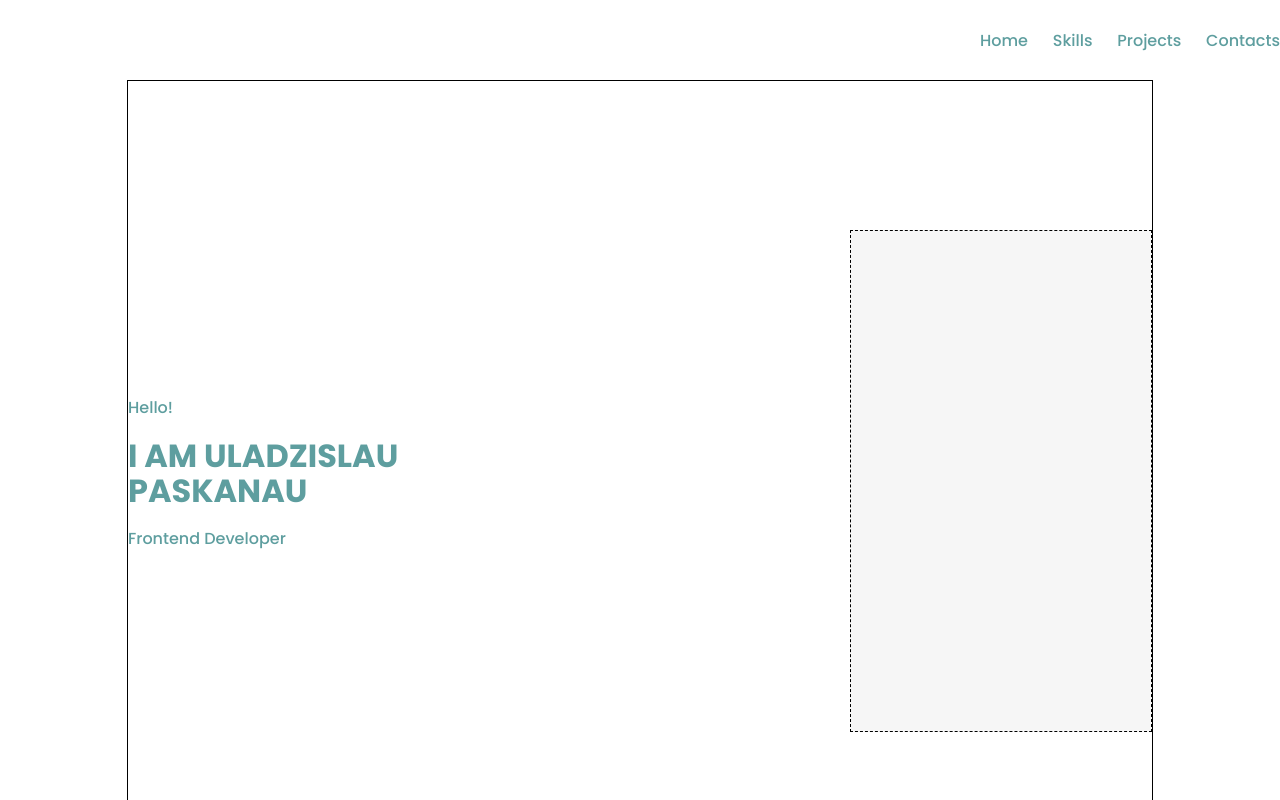
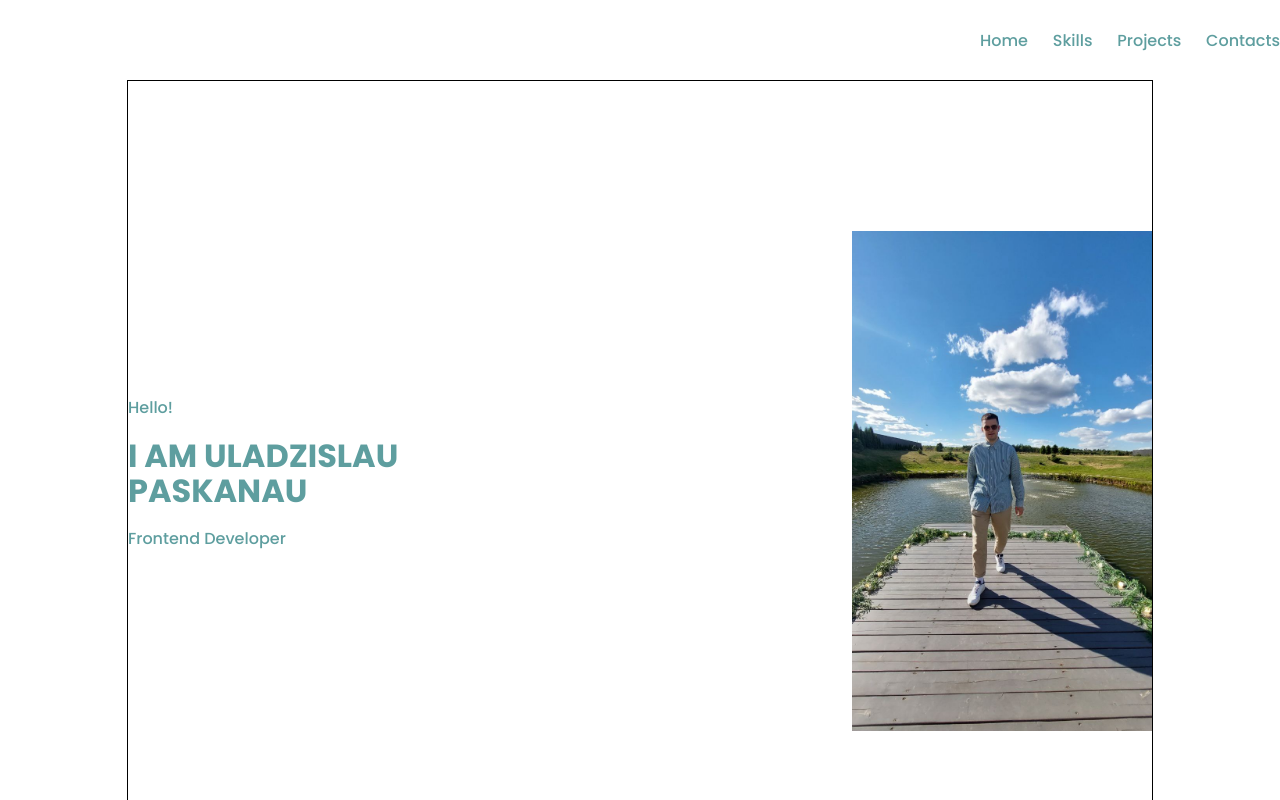
Before and after one commit to Paskinho/my_portfolio, a React (Create React App) app: page / in a window 1280 px wide. Shown: the top 800 px of the page. Built offline with nearby package versions, Linux system fonts and the light colour scheme.

Commit message:
Add photo in Main.tsx

```diff
--- a/package.json
+++ b/package.json
@@ -12,6 +12,7 @@
     "@types/react": "^18.0.26",
     "@types/react-dom": "^18.0.10",
     "gh-pages": "^5.0.0",
+    "node-sass": "^8.0.0",
     "react": "^18.2.0",
     "react-dom": "^18.2.0",
     "react-scripts": "5.0.1",
--- a/src/components/main/Main.module.css
+++ b/src/components/main/Main.module.css
@@ -27,5 +27,6 @@
     width: 300px;
     height: 500px;
     background-color: #f6f6f6;
-    border: 1px dashed;
+    background-size: cover;
+    background-position: center;
 }
--- a/src/components/main/Main.tsx
+++ b/src/components/main/Main.tsx
@@ -1,10 +1,16 @@
 import React from "react";
 import s from "./Main.module.css"
 import sContainer from '../../common/styles/Container.module.css'
-
+import profilePhoto from './../../assets/images/ProfilePhoto.jpg'
 
 
 export const Main = () => {
+
+    const profile = {
+        color: 'blue',
+        backgroundImage: `url(${profilePhoto})`,
+    }
+
     return (
         <div className={s.mainBlock}>
             <div className={sContainer.container}>
@@ -15,8 +21,8 @@ export const Main = () => {
                 </div>
                 <p>Frontend Developer</p>
             </div>
-            <div className={s.photo}>
-                <img src=''/>
+            <div className={s.photo} style={profile}>
+                <img />
             </div>
             </div>
         </div>
```
Also changed, not shown: src/assets/images/ProfilePhoto.jpg (added), 1 other file (tests, documents, lock files or other folders).
